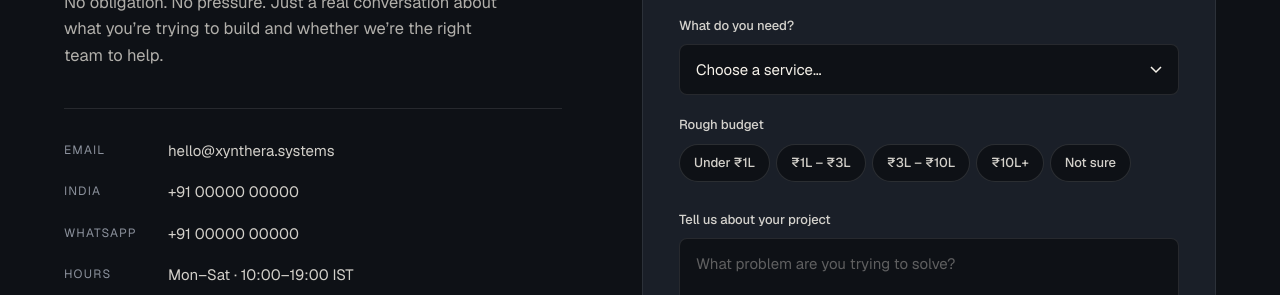
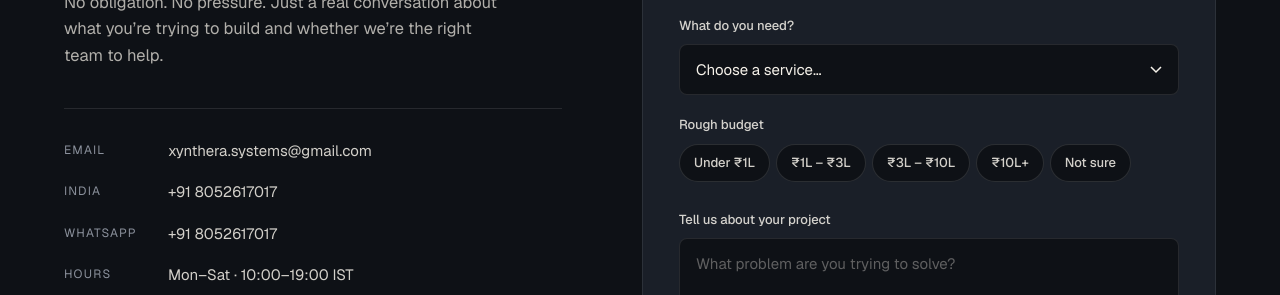
Before and after one commit to SE-Ab/Xynthera-Systems, a plain HTML site: page index.html in a window 1280 px wide. Shown: the part 7580-7875 px from the top of the page. Drawn offline with nearby package versions, Linux system fonts and the light colour scheme.

Commit message:
Update contact information in index.html

```diff
--- a/index.html
+++ b/index.html
@@ -695,15 +695,15 @@
           <ul class="contact__info">
             <li>
               <span class="contact__info-label">Email</span>
-              <a href="mailto:hello@xynthera.systems">hello@xynthera.systems</a>
+              <a href="mailto:xynthera.systems@gmail.com">xynthera.systems@gmail.com</a>
             </li>
             <li>
               <span class="contact__info-label">India</span>
-              <a href="tel:+910000000000">+91 00000 00000</a>
+              <a href="tel:+918052617017">+91 8052617017</a>
             </li>
             <li>
               <span class="contact__info-label">WhatsApp</span>
-              <a href="https://wa.me/910000000000" target="_blank" rel="noopener">+91 00000 00000</a>
+              <a href="https://wa.me/918052617017" target="_blank" rel="noopener">+91 8052617017</a>
             </li>
             <li>
               <span class="contact__info-label">Hours</span>
```
